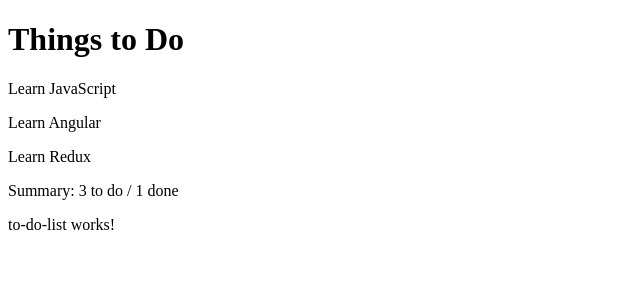
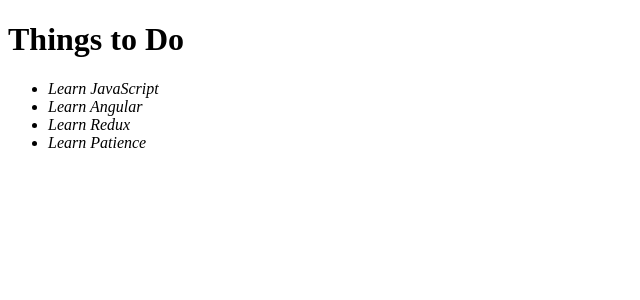
Before and after one commit to anastasialanz/rangle-todo, an Angular app: page / in a window 1280 px wide. Shown: the top 300 px of the page, without its empty margins (0-640 px from the left). Built offline with nearby package versions, Linux system fonts and the light colour scheme.

Commit message:
Moving list to child

```diff
--- a/src/app/app.component.html
+++ b/src/app/app.component.html
@@ -1,5 +1,2 @@
 <h1>{{title}}</h1>
-<p *ngFor="let item of thingsToDo">{{item}}</p>
-<p *ngIf="thingsCompleted.length == 0">Nothing completed</p>
-<p> Summary: {{ summary() }}</p>
-<app-to-do-list></app-to-do-list>
+<app-to-do-list [thingsToDo]="thingsToDo"></app-to-do-list>
--- a/src/app/app.component.ts
+++ b/src/app/app.component.ts
@@ -10,7 +10,8 @@ export class AppComponent {
   thingsToDo = [
     'Learn JavaScript',
     'Learn Angular',
-    'Learn Redux'
+    'Learn Redux',
+    'Learn Patience'
   ];
   thingsCompleted = [
     'Learn TypeScript'
--- a/src/app/to-do-list/to-do-list.component.html
+++ b/src/app/to-do-list/to-do-list.component.html
@@ -1,3 +1,3 @@
-<p>
-  to-do-list works!
-</p>
+<ul>
+    <li *ngFor="let item of thingsToDo"><em>{{item}}</em></li>
+</ul>
--- a/src/app/to-do-list/to-do-list.component.ts
+++ b/src/app/to-do-list/to-do-list.component.ts
@@ -1,4 +1,4 @@
-import { Component, OnInit } from '@angular/core';
+import { Component, OnInit, Input } from '@angular/core';
 
 @Component({
   selector: 'app-to-do-list',
@@ -7,6 +7,8 @@ import { Component, OnInit } from '@angular/core';
 })
 export class ToDoListComponent implements OnInit {
 
+  @Input() thingsToDo: string[];
+
   constructor() { }
 
   ngOnInit() {
```
